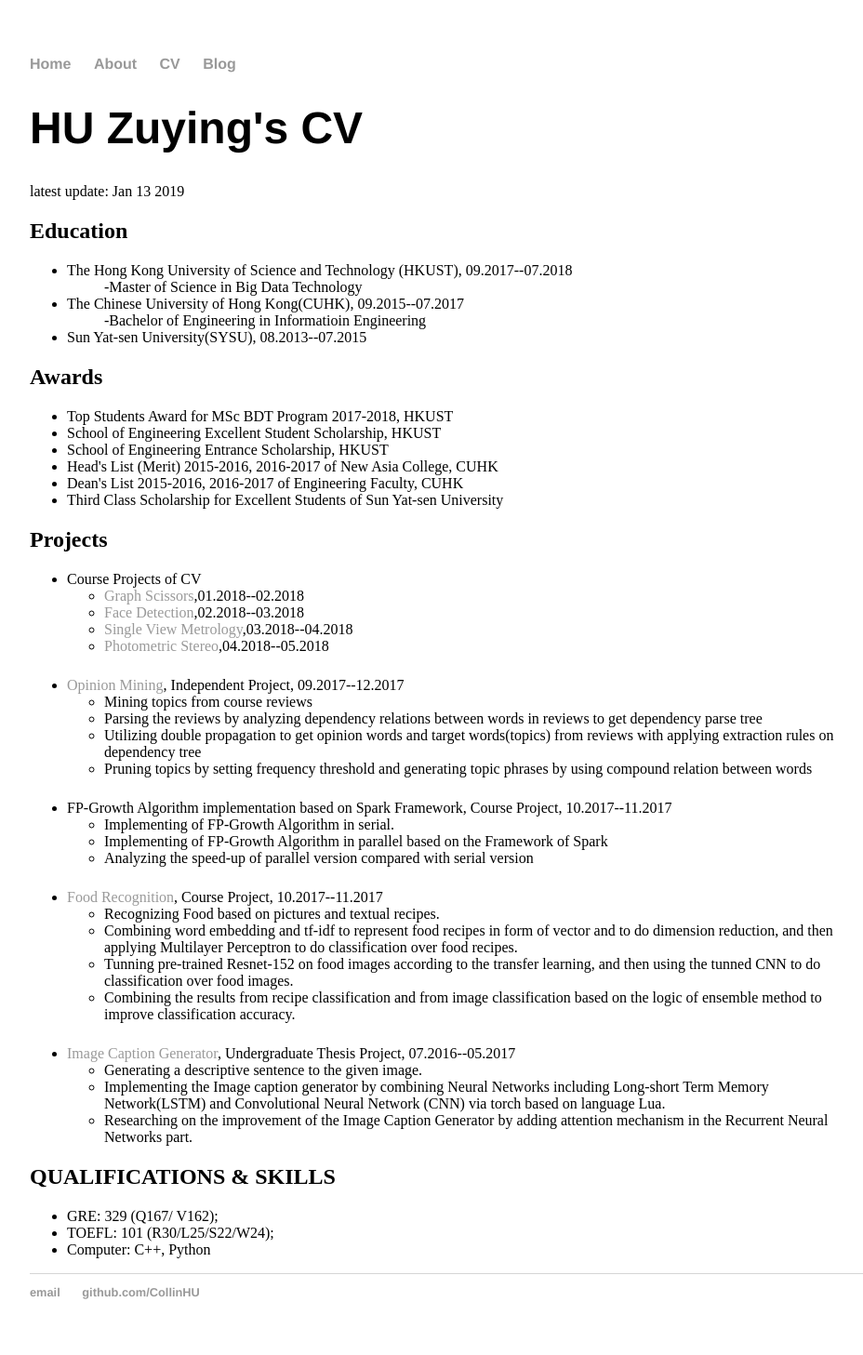
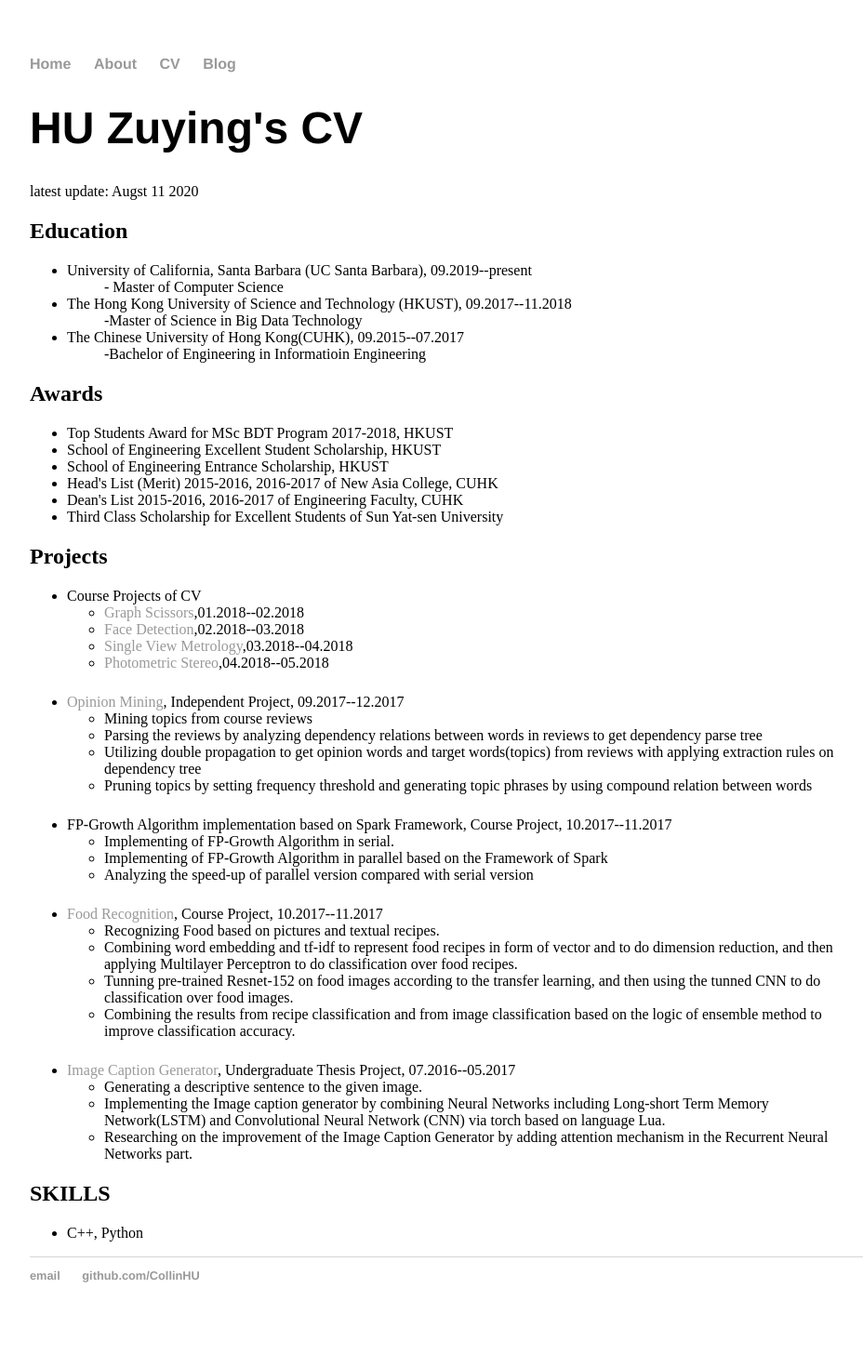
Before and after one commit to CollinHU/CollinHU, a Jekyll site: the page built from cv/index.html, in a window 1280 px wide. Shown: the whole page at 93% size, without its empty margins (160-1088 px from the left). Built offline with Jekyll 4.4.1, drawn with Linux system fonts in a browser that asks for light colours.

Commit message:
update cv

```diff
--- a/cv/index.html
+++ b/cv/index.html
@@ -3,16 +3,19 @@
 title: HU Zuying's CV
 ---
 	<h1>{{ page.title }}</h1>
-latest update: Jan 13 2019
+latest update: Augst 11 2020
 <h2> Education </h2>
 <ul>
-  <li>The Hong Kong University of Science and Technology (HKUST), 09.2017--07.2018
+  <li>University of California, Santa Barbara (UC Santa Barbara), 09.2019--present
+  	<dd>- Master of Computer Science </dd>
+  </li>
+
+  <li>The Hong Kong University of Science and Technology (HKUST), 09.2017--11.2018
 	  <dd>-Master of Science in Big Data Technology</dd>
  </li>
+
  <li>The Chinese University of Hong Kong(CUHK), 09.2015--07.2017
 	  <dd>-Bachelor of Engineering in Informatioin Engineering</dd>
- </li>
- <li>Sun Yat-sen University(SYSU), 08.2013--07.2015
  </li>
 </ul>
 
@@ -84,12 +87,8 @@
  </li>
 </ul>
 
-<h2>QUALIFICATIONS & SKILLS </h2>
+<h2>SKILLS </h2>
 <ul>
-  <li>GRE: 329 (Q167/ V162);
- </li>
- <li>TOEFL: 101 (R30/L25/S22/W24);
- </li>
- <li>Computer: C++, Python
+ <li>C++, Python
  </li>
 </ul>
```
